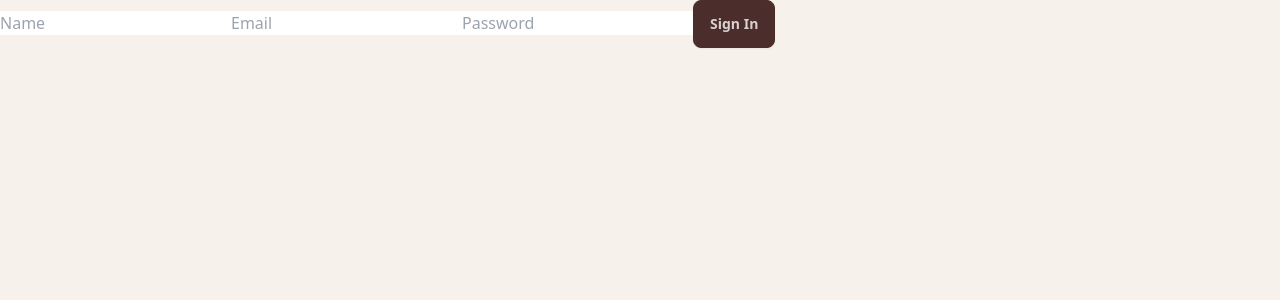
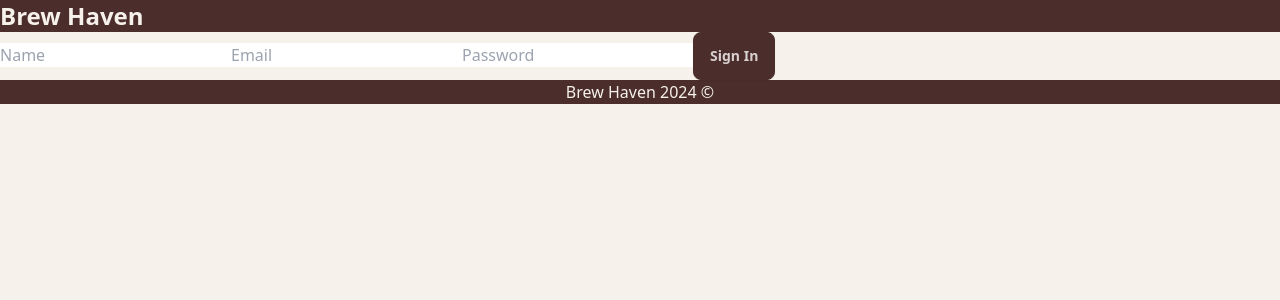
Before and after one commit to JenniferT9462/coffee-shop-frontend, a Next.js app: page /signin in a window 1280 px wide. Shown: the top 300 px of the page. Built offline with nearby package versions, Linux system fonts and the light colour scheme.

Commit message:
Add signin page and Header, SignUpForm and Footer components

```diff
--- a/src/pages/signin.js
+++ b/src/pages/signin.js
@@ -1,7 +1,14 @@
+import Footer from "@/components/Footer";
 import SignUpForm from "@/components/SignUpForm";
+import Header from "@/components/Header";
 
 export default function signin() {
     return (
-        <SignUpForm buttonLabel="Sign In" handleClick={()=>{console.log("clicked sign in")}}/>
+        <>
+            <Header/>
+            <SignUpForm buttonLabel="Sign In" handleClick={()=>{console.log("clicked sign in")}}/>
+            <Footer title={"Brew Haven 2024"}/>
+        </>
     )
+
 }
```
